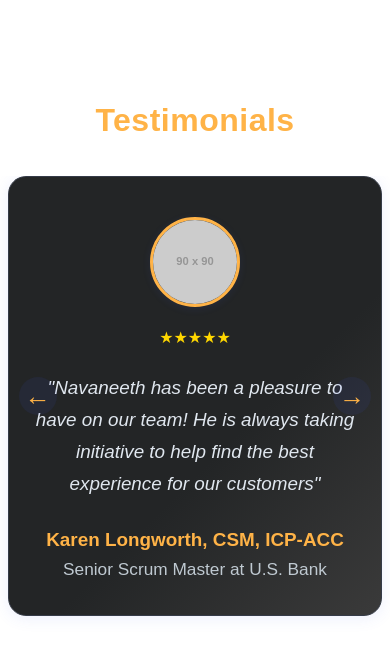
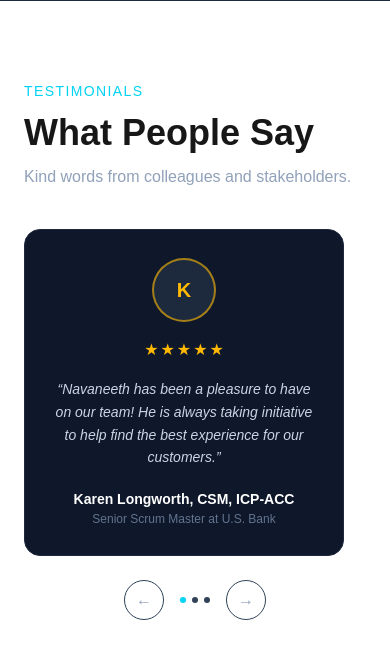
Before and after one commit to NavaneethReddi/Navaneeth-dev, a Next.js app: page /testimonials in a window 390 px wide. Shown: the top 658 px of the page. Built offline with nearby package versions, Linux system fonts and the light colour scheme.

Commit message:
Refactor layout and component structure; update styles and improve accessibility across About, Experience, Skills, Contact, and Testimonials sections

```diff
--- a/app/layout.tsx
+++ b/app/layout.tsx
@@ -1,5 +1,5 @@
 import type { Metadata } from 'next'
-import { ClerkProvider} from '@clerk/nextjs'
+import { ClerkProvider } from '@clerk/nextjs'
 import { Geist, Geist_Mono } from 'next/font/google'
 import './globals.css'
 
@@ -14,8 +14,8 @@ const geistMono = Geist_Mono({
 })
 
 export const metadata: Metadata = {
-  title: 'Navaneeth Dev',
-  description: 'Generated by create next app',
+  title: 'Navaneeth Reddy — Principal Architect',
+  description: 'Senior Full-Stack Developer & Principal Architect with 12+ years of enterprise experience.',
 }
 
 export default function RootLayout({
@@ -25,7 +25,7 @@ export default function RootLayout({
 }>) {
   return (
     <html lang="en">
-      <body className={`${geistSans.variable} ${geistMono.variable} antialiased pt-16`}>
+      <body className={`${geistSans.variable} ${geistMono.variable} antialiased`}>
         <ClerkProvider>
           {children}
         </ClerkProvider>
--- a/app/skills/page.tsx
+++ b/app/skills/page.tsx
@@ -68,12 +68,12 @@ const skillGroups = [
   },
 ];
 
-const colorMap: Record<string, { bar: string; badge: string; text: string }> = {
-  cyan: { bar: "bg-cyan-400", badge: "bg-cyan-500/10 border-cyan-500/20", text: "text-cyan-400" },
-  violet: { bar: "bg-violet-400", badge: "bg-violet-500/10 border-violet-500/20", text: "text-violet-400" },
-  sky: { bar: "bg-sky-400", badge: "bg-sky-500/10 border-sky-500/20", text: "text-sky-400" },
-  emerald: { bar: "bg-emerald-400", badge: "bg-emerald-500/10 border-emerald-500/20", text: "text-emerald-400" },
-  amber: { bar: "bg-amber-400", badge: "bg-amber-500/10 border-amber-500/20", text: "text-amber-400" },
+const colorMap: Record<string, { bar: string; text: string }> = {
+  cyan:    { bar: "bg-cyan-400",    text: "text-cyan-400" },
+  violet:  { bar: "bg-violet-400",  text: "text-violet-400" },
+  sky:     { bar: "bg-sky-400",     text: "text-sky-400" },
+  emerald: { bar: "bg-emerald-400", text: "text-emerald-400" },
+  amber:   { bar: "bg-amber-400",   text: "text-amber-400" },
 };
 
 const tools = [
@@ -84,14 +84,15 @@ const tools = [
 
 export function SkillsSection() {
   return (
-    <div className="max-w-5xl mx-auto px-6 py-12">
+    <section className="border-t border-slate-800">
+      <div className="max-w-6xl mx-auto px-6 py-20">
         <p className="text-cyan-400 text-sm font-medium tracking-widest uppercase mb-3">Expertise</p>
-        <h1 className="text-4xl font-bold mb-3">Technical Skills</h1>
+        <h2 className="text-4xl font-bold mb-3">Technical Skills</h2>
         <p className="text-slate-400 mb-14">
           A breadth of technologies refined over 12+ years of enterprise engineering.
         </p>
 
-        <div className="grid md:grid-cols-2 gap-8">
+        <div className="grid md:grid-cols-2 gap-6">
           {skillGroups.map((group) => {
             const colors = colorMap[group.color];
             return (
@@ -101,7 +102,7 @@ export function SkillsSection() {
               >
                 <div className="flex items-center gap-3 mb-6">
                   <span className="text-2xl">{group.icon}</span>
-                  <h2 className={`text-lg font-semibold ${colors.text}`}>{group.category}</h2>
+                  <h3 className={`text-lg font-semibold ${colors.text}`}>{group.category}</h3>
                 </div>
                 <div className="space-y-4">
                   {group.skills.map((skill) => (
@@ -124,9 +125,9 @@ export function SkillsSection() {
           })}
         </div>
 
-        {/* Tools & platforms */}
+        {/* Tools */}
         <div className="mt-16">
-          <h2 className="text-xl font-semibold mb-6 text-white">Tools & Platforms</h2>
+          <h3 className="text-xl font-semibold mb-6 text-white">Tools &amp; Platforms</h3>
           <div className="flex flex-wrap gap-3">
             {tools.map((tool) => (
               <span
@@ -141,7 +142,7 @@ export function SkillsSection() {
 
         {/* Achievements */}
         <div className="mt-16">
-          <h2 className="text-xl font-semibold mb-6 text-white">Key Achievements</h2>
+          <h3 className="text-xl font-semibold mb-6 text-white">Key Achievements</h3>
           <div className="grid sm:grid-cols-2 gap-4">
             {[
               { icon: "🏗️", text: "Led development of 30+ enterprise-grade applications used by thousands of users daily." },
@@ -151,10 +152,7 @@ export function SkillsSection() {
               { icon: "🤖", text: "Hands-on with Generative AI — LLMs, embeddings, AI-driven personalization, and conversational UIs." },
               { icon: "🧰", text: "Experienced with agentic programming tools: GitHub Copilot, Claude Code." },
             ].map(({ icon, text }) => (
-              <div
-                key={text}
-                className="flex gap-4 p-4 bg-slate-900 border border-slate-800 rounded-xl"
-              >
+              <div key={text} className="flex gap-4 p-4 bg-slate-900 border border-slate-800 rounded-xl">
                 <span className="text-xl mt-0.5">{icon}</span>
                 <p className="text-slate-400 text-sm leading-relaxed">{text}</p>
               </div>
@@ -162,14 +160,17 @@ export function SkillsSection() {
           </div>
         </div>
       </div>
-   );
+    </section>
+  );
 }
 
 export default function SkillsPage() {
   return (
     <main className="min-h-screen bg-slate-950 text-white">
       <Nav />
-      <SkillsSection />
+      <div className="pt-16">
+        <SkillsSection />
+      </div>
     </main>
   );
 }
--- a/app/testimonials/page.tsx
+++ b/app/testimonials/page.tsx
@@ -1,372 +1,152 @@
-'use client';
+"use client";
 
-import React, { useState } from "react";
+import { useState, useEffect } from "react";
 
 type Testimonial = {
   name: string;
   feedback: string;
-  role?: string;
-  avatar?: string;
-  rating?: number;
+  role: string;
+  initials: string;
+  rating: number;
 };
 
 const testimonials: Testimonial[] = [
   {
     name: "Karen Longworth, CSM, ICP-ACC",
-    feedback:
-      "Navaneeth has been a pleasure to have on our team! He is always taking initiative to help find the best experience for our customers",
-     role: "Senior Scrum Master at U.S. Bank",
-    avatar: "https://placehold.co/90x90/111827/ffb347?text=K",
+    feedback: "Navaneeth has been a pleasure to have on our team! He is always taking initiative to help find the best experience for our customers.",
+    role: "Senior Scrum Master at U.S. Bank",
+    initials: "K",
     rating: 5,
   },
   {
     name: "Jagadeesh Natarajan",
-    feedback:
-      "Navaneeth is one of the cool and dedicated developer I ever see. He is very punctual and calm and more over very good at technical",
-     role: "Technical Architect, Cognizant Technologies",
-    avatar: "https://placehold.co/90x90/111827/ffb347?text=J",
+    feedback: "Navaneeth is one of the coolest and most dedicated developers I have ever seen. He is very punctual, calm, and above all very good technically.",
+    role: "Technical Architect, Cognizant Technologies",
+    initials: "J",
     rating: 5,
   },
   {
     name: "Brad Mages",
-    feedback:
-      "A valuable and productive technical resource. Has a great ability to connect with stakeholders and create operational efficiencies",
-     role: "Product Owner, Salesforce",
-    avatar: "https://placehold.co/90x90/111827/ffb347?text=B",
+    feedback: "A valuable and productive technical resource. Has a great ability to connect with stakeholders and create operational efficiencies.",
+    role: "Product Owner, Salesforce",
+    initials: "B",
     rating: 5,
   },
 ];
 
-function StarRating({ rating = 5 }: { rating?: number }) {
+function Stars({ count = 5 }: { count?: number }) {
   return (
-    <div className="star-rating" style={{ color: "#FFD700" }}>
-      {Array.from({ length: 5 }).map((_, i) =>
-        i < rating ? "★" : "☆"
-      )}
+    <div className="flex gap-0.5 justify-center mb-4">
+      {Array.from({ length: 5 }).map((_, i) => (
+        <span key={i} className={i < count ? "text-amber-400" : "text-slate-700"}>★</span>
+      ))}
     </div>
   );
 }
 
-// ...existing imports and code...
-
-// ...existing imports and code...
+function Card({ t }: { t: Testimonial }) {
+  return (
+    <div className="flex-shrink-0 w-80 bg-slate-900 border border-slate-800 rounded-2xl p-7 flex flex-col items-center text-center">
+      {/* Avatar */}
+      <div className="w-16 h-16 rounded-full bg-slate-800 border-2 border-amber-400/60 flex items-center justify-center mb-4 text-amber-400 font-bold text-xl">
+        {t.initials}
+      </div>
+      <Stars count={t.rating} />
+      <p className="text-slate-300 text-sm leading-relaxed italic mb-5">
+        &ldquo;{t.feedback}&rdquo;
+      </p>
+      <div className="mt-auto">
+        <p className="text-white font-semibold text-sm">{t.name}</p>
+        <p className="text-slate-500 text-xs mt-0.5">{t.role}</p>
+      </div>
+    </div>
+  );
+}
 
 export default function Testimonials() {
+  const [isMobile, setIsMobile] = useState(false);
+  const [current, setCurrent] = useState(0);
   const [paused, setPaused] = useState(false);
 
-  // Detect mobile
-  const isMobile = typeof window !== "undefined" && window.innerWidth <= 600;
-  const [current, setCurrent] = useState(0);
+  useEffect(() => {
+    const check = () => setIsMobile(window.innerWidth < 768);
+    check();
+    window.addEventListener("resize", check);
+    return () => window.removeEventListener("resize", check);
+  }, []);
 
-  // Duplicate testimonials for infinite effect on desktop
-  const trainTestimonials = [...testimonials, ...testimonials];
+  const prev = () => setCurrent((c) => (c === 0 ? testimonials.length - 1 : c - 1));
+  const next = () => setCurrent((c) => (c === testimonials.length - 1 ? 0 : c + 1));
 
-  // Increased grid size
-  const gridWidth = 420;
-  const gridHeight = 440;
-
-  const prev = () => setCurrent((prev) => (prev === 0 ? testimonials.length - 1 : prev - 1));
-  const next = () => setCurrent((prev) => (prev === testimonials.length - 1 ? 0 : prev + 1));
+  // Duplicate cards for seamless infinite scroll
+  const scrollCards = [...testimonials, ...testimonials, ...testimonials];
 
   return (
-    <div
-      style={{
-        width: "100%",
-        overflow: "hidden",
-        position: "relative",
-        padding: "2rem 0",
-        boxSizing: "border-box",
-        maxWidth: "100vw",
-      }}
-    >
-      <h2
-        style={{
-          color: "#ffb347",
-          fontWeight: 700,
-          fontSize: "2rem",
-          marginBottom: "2rem",
-          letterSpacing: "0.5px",
-          textAlign: "center",
-        }}
-      >
-        Testimonials
-      </h2>
+    <section className="border-t border-slate-800">
+      {/* Header aligned to max-w-6xl — same as every other section */}
+      <div className="max-w-6xl mx-auto px-6 pt-20 pb-10">
+        <p className="text-cyan-400 text-sm font-medium tracking-widest uppercase mb-3">Testimonials</p>
+        <h2 className="text-4xl font-bold mb-3">What People Say</h2>
+        <p className="text-slate-400">Kind words from colleagues and stakeholders.</p>
+      </div>
+
       {isMobile ? (
-        <div
-          style={{
-            width: "100%",
-            display: "flex",
-            flexDirection: "column",
-            alignItems: "center",
-            position: "relative",
-            boxSizing: "border-box",
-            maxWidth: "100vw",
-            overflow: "hidden",
-          }}
-        >
-          <div
-            style={{
-              minWidth: "96vw",
-              maxWidth: "96vw",
-              minHeight: gridHeight,
-              maxHeight: gridHeight,
-              background: "linear-gradient(135deg, #232526 60%, #3a3a3a 100%)",
-              borderRadius: "18px",
-              boxShadow: "0 2px 16px rgba(67,97,238,0.10)",
-              padding: "2.5rem 1.2rem 2rem 1.2rem",
-              color: "#f8fafc",
-              border: "1.5px solid #353b48",
-              display: "flex",
-              flexDirection: "column",
-              alignItems: "center",
-              marginBottom: "1rem",
-              boxSizing: "border-box",
-              justifyContent: "center",
-              height: gridHeight,
-              position: "relative",
-              overflow: "hidden",
-              wordBreak: "break-word",
-            }}
-          >
-            <img
-              src={testimonials[current].avatar}
-              alt={testimonials[current].name}
-              style={{
-                width: 90,
-                height: 90,
-                borderRadius: "50%",
-                objectFit: "cover",
-                marginBottom: "1.2rem",
-                border: "3px solid #ffb347",
-                boxShadow: "0 2px 8px rgba(67,97,238,0.10)",
-              }}
-            />
-            <StarRating rating={testimonials[current].rating} />
-            <div
-              style={{
-                width: "100%",
-                overflowY: "auto",
-                maxHeight: 160,
-                margin: "1.5rem 0 1rem 0",
-                flex: 1,
-                display: "flex",
-                alignItems: "center",
-                justifyContent: "center",
-                scrollbarWidth: "thin",
-                msOverflowStyle: "auto",
-              }}
-            >
-              <p
-                style={{
-                  fontSize: "1.18rem",
-                  fontStyle: "italic",
-                  color: "#e0e7ef",
-                  textAlign: "center",
-                  lineHeight: 1.7,
-                  margin: 0,
-                  padding: 0,
-                  width: "100%",
-                  wordBreak: "break-word",
-                }}
-              >
-                "{testimonials[current].feedback}"
-              </p>
-            </div>
-            <div
-              style={{
-                fontWeight: 700,
-                color: "#ffb347",
-                marginTop: "0.7rem",
-                fontSize: "1.18rem",
-                textAlign: "center",
-                wordBreak: "break-word",
-              }}
-            >
-              {testimonials[current].name}
-            </div>
-            <div
-              style={{
-                color: "#bfc9d1",
-                fontSize: "1.08rem",
-                marginTop: "0.2rem",
-                textAlign: "center",
-                wordBreak: "break-word",
-              }}
-            >
-              {testimonials[current].role}
-            </div>
-            {/* Navigation arrows */}
+        /* Mobile: arrow carousel, full-width card */
+        <div className="px-6 pb-20 relative">
+          <Card t={testimonials[current]} />
+          <div className="flex justify-center gap-4 mt-6">
             <button
               onClick={prev}
-              style={{
-                position: "absolute",
-                left: 10,
-                top: "50%",
-                transform: "translateY(-50%)",
-                background: "rgba(67,97,238,0.08)",
-                border: "none",
-                borderRadius: "50%",
-                width: 38,
-                height: 38,
-                color: "#ffb347",
-                fontSize: 26,
-                cursor: "pointer",
-                zIndex: 2,
-              }}
+              className="w-10 h-10 rounded-full border border-slate-700 hover:border-slate-500 text-slate-400 hover:text-white transition-colors flex items-center justify-center"
               aria-label="Previous"
             >
-              &#8592;
+              ←
             </button>
+            <div className="flex gap-1.5 items-center">
+              {testimonials.map((_, i) => (
+                <button
+                  key={i}
+                  onClick={() => setCurrent(i)}
+                  className={`w-1.5 h-1.5 rounded-full transition-colors ${i === current ? "bg-cyan-400" : "bg-slate-700"}`}
+                  aria-label={`Go to testimonial ${i + 1}`}
+                />
+              ))}
+            </div>
             <button
               onClick={next}
-              style={{
-                position: "absolute",
-                right: 10,
-                top: "50%",
-                transform: "translateY(-50%)",
-                background: "rgba(67,97,238,0.08)",
-                border: "none",
-                borderRadius: "50%",
-                width: 38,
-                height: 38,
-                color: "#ffb347",
-                fontSize: 26,
-                cursor: "pointer",
-                zIndex: 2,
-              }}
+              className="w-10 h-10 rounded-full border border-slate-700 hover:border-slate-500 text-slate-400 hover:text-white transition-colors flex items-center justify-center"
               aria-label="Next"
             >
-              &#8594;
+              →
             </button>
           </div>
         </div>
       ) : (
+        /* Desktop: infinite scroll train — overflows viewport intentionally */
         <div
-          style={{
-            width: "100%",
-            overflow: "hidden",
-            position: "relative",
-            boxSizing: "border-box",
-            maxWidth: "100vw",
-          }}
+          className="overflow-hidden pb-20"
           onMouseEnter={() => setPaused(true)}
           onMouseLeave={() => setPaused(false)}
         >
           <div
+            className="flex gap-6 w-max"
             style={{
-              display: "flex",
-              alignItems: "center",
-              animation: "testimonial-train 18s linear infinite",
+              animation: "testimonial-scroll 24s linear infinite",
               animationPlayState: paused ? "paused" : "running",
-              gap: "2.5rem",
-              willChange: "transform",
             }}
           >
-            {trainTestimonials.map((t, idx) => (
-              <div
-                key={idx}
-                style={{
-                  minWidth: gridWidth,
-                  maxWidth: gridWidth,
-                  minHeight: gridHeight,
-                  maxHeight: gridHeight,
-                  background: "linear-gradient(135deg, #232526 60%, #3a3a3a 100%)",
-                  borderRadius: "18px",
-                  boxShadow: "0 2px 16px rgba(67,97,238,0.10)",
-                  padding: "2.5rem 2rem 2rem 2rem",
-                  color: "#f8fafc",
-                  border: "1.5px solid #353b48",
-                  display: "flex",
-                  flexDirection: "column",
-                  alignItems: "center",
-                  marginBottom: "1rem",
-                  boxSizing: "border-box",
-                  justifyContent: "center",
-                  height: gridHeight,
-                  overflow: "hidden",
-                  wordBreak: "break-word",
-                }}
-              >
-                <img
-                  src={t.avatar}
-                  alt={t.name}
-                  style={{
-                    width: 90,
-                    height: 90,
-                    borderRadius: "50%",
-                    objectFit: "cover",
-                    marginBottom: "1.2rem",
-                    border: "3px solid #ffb347",
-                    boxShadow: "0 2px 8px rgba(67,97,238,0.10)",
-                  }}
-                />
-                <StarRating rating={t.rating} />
-                <div
-                  style={{
-                    width: "100%",
-                    overflowY: "auto",
-                    maxHeight: 160,
-                    margin: "1.5rem 0 1rem 0",
-                    flex: 1,
-                    display: "flex",
-                    alignItems: "center",
-                    justifyContent: "center",
-                    scrollbarWidth: "thin",
-                    msOverflowStyle: "auto",
-                  }}
-                >
-                  <p
-                    style={{
-                      fontSize: "1.18rem",
-                      fontStyle: "italic",
-                      color: "#e0e7ef",
-                      textAlign: "center",
-                      lineHeight: 1.7,
-                      margin: 0,
-                      padding: 0,
-                      width: "100%",
-                      wordBreak: "break-word",
-                    }}
-                  >
-                    "{t.feedback}"
-                  </p>
-                </div>
-                <div
-                  style={{
-                    fontWeight: 700,
-                    color: "#ffb347",
-                    marginTop: "0.7rem",
-                    fontSize: "1.18rem",
-                    textAlign: "center",
-                    wordBreak: "break-word",
-                  }}
-                >
-                  {t.name}
-                </div>
-                <div
-                  style={{
-                    color: "#bfc9d1",
-                    fontSize: "1.08rem",
-                    marginTop: "0.2rem",
-                    textAlign: "center",
-                    wordBreak: "break-word",
-                  }}
-                >
-                  {t.role}
-                </div>
-              </div>
+            {scrollCards.map((t, i) => (
+              <Card key={i} t={t} />
             ))}
           </div>
+          <style>{`
+            @keyframes testimonial-scroll {
+              0%   { transform: translateX(0); }
+              100% { transform: translateX(calc(-86rem / 3)); }
+            }
+          `}</style>
         </div>
       )}
-      <style>
-        {`
-          @keyframes testimonial-train {
-            0% { transform: translateX(0); }
-            100% { transform: translateX(-50%); }
-          }
-        `}
-      </style>
-    </div>
+    </section>
   );
 }
```
Also changed, not shown: app/about/page.tsx (+11 -12 lines), app/contact/page.tsx (+22 -47 lines), app/experience/page.tsx (+20 -15 lines), app/page.tsx (+6 -14 lines).
